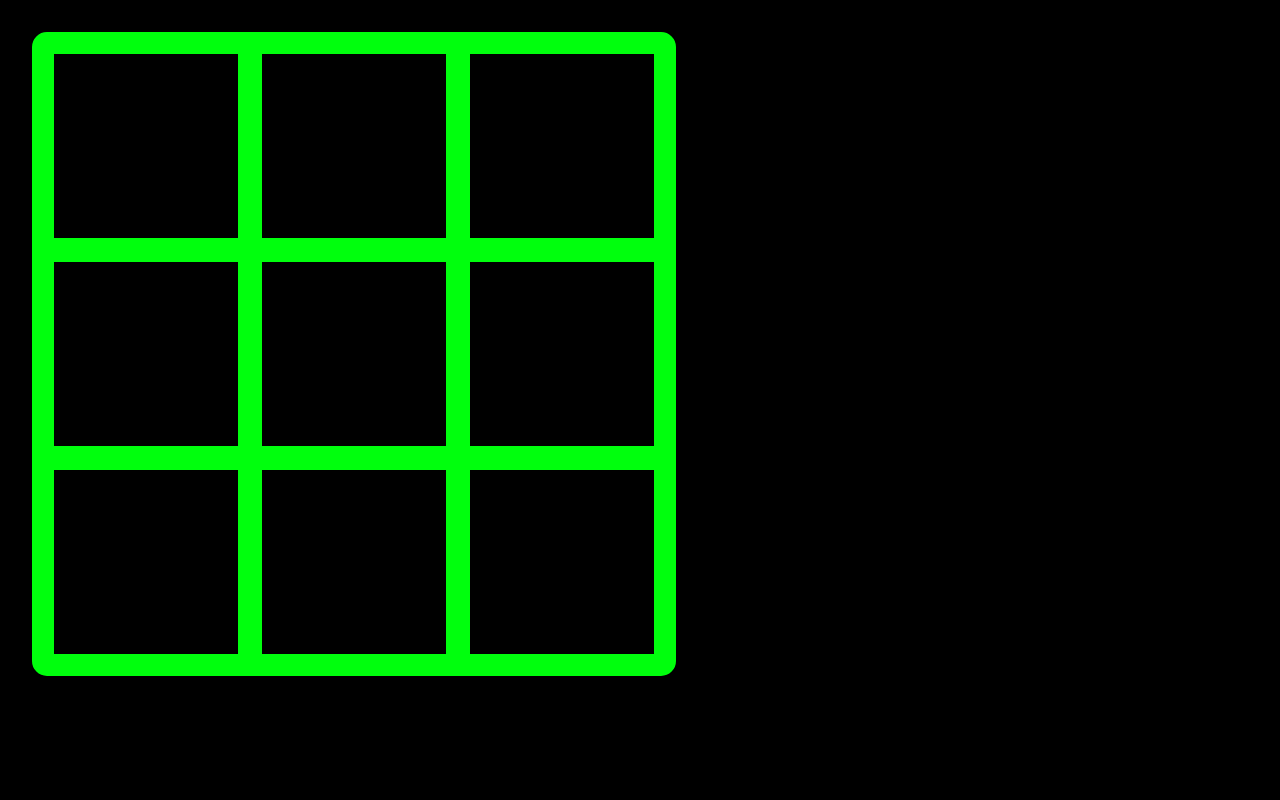
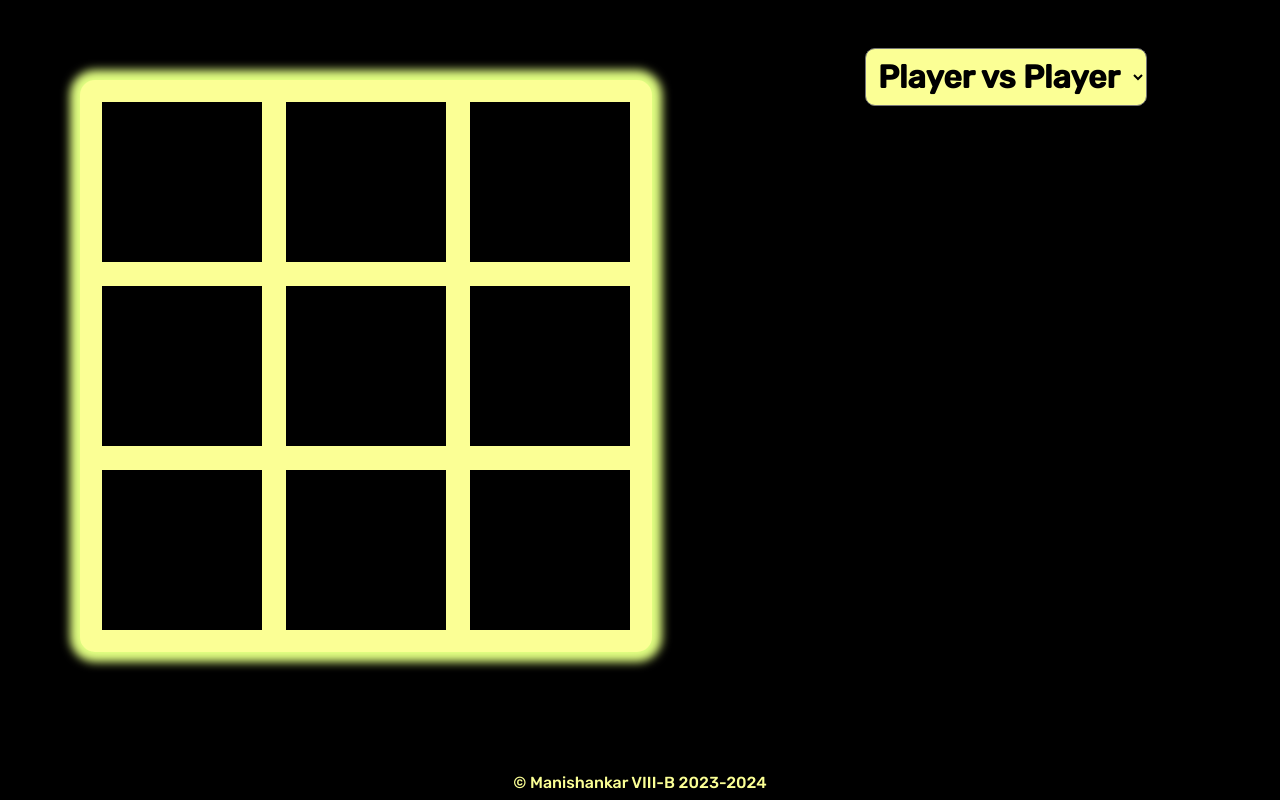
Before and after one commit to Mani-cwaf/TicTacToe, a website: page TicTacToe/dist/index.html in a window 1280 px wide. Drawn offline with Linux system fonts and the light colour scheme.

Commit message:
exported build

```diff
--- /dev/null
+++ b/TicTacToe/dist/assets/index-8ferUjMl.css
@@ -0,0 +1 @@
+@import"https://fonts.googleapis.com/css2?family=Rubik:wght@500&display=swap";:root{--contrast: rgb(251, 255, 149)}body{display:grid;margin:0;padding:0;width:100vw;background-color:#000;overflow:hidden;grid-template-columns:repeat(2,1fr);font-family:Rubik}body *{font-family:Rubik}.container{display:grid;width:fit-content;height:fit-content;margin:5rem;border:10px solid var(--contrast);border-radius:15px;background-color:var(--contrast);box-shadow:0 0 10px 10px #e2ff82;grid-template-columns:repeat(3,1fr);grid-template-rows:repeat(3,1fr)}.cell{display:flex;align-items:center;justify-content:center;width:10rem;height:10rem;margin:.75rem;padding:0;background-color:#000}.cell>img{width:9rem;height:9rem}.options{display:flex;flex-direction:column;align-items:center;width:100%}.result{height:4rem;text-align:center;font-size:3rem;color:var(--contrast)}.dropdown{background-color:var(--contrast);font-size:2rem;font-weight:750;padding:.5rem;border-radius:10px;margin-top:3rem;margin-bottom:2rem}option{font-size:2rem;font-weight:750}footer{color:var(--contrast);position:absolute;width:100vw;font-size:1rem;bottom:.5rem;text-align:center}
--- a/TicTacToe/dist/assets/index-xv66LS63.css
+++ /dev/null
@@ -1 +0,0 @@
-:root{--contrast: rgb(0, 255, 13)}body{display:flex;margin:0;padding:0;width:100vw;background-color:#000;overflow:hidden}.container{display:grid;width:fit-content;height:fit-content;margin:2rem;border:10px solid var(--contrast);border-radius:15px;background-color:var(--contrast);grid-template-columns:repeat(3,1fr);grid-template-rows:repeat(3,1fr)}.cell{width:11.5rem;height:11.5rem;margin:.75rem;padding:0;background-color:#000}.options{width:100%}.result{text-align:center;font-size:3rem;color:var(--contrast)}
--- a/TicTacToe/dist/index.html
+++ b/TicTacToe/dist/index.html
@@ -4,23 +4,28 @@
         <meta name="viewport" content="width=device-width, initial-scale=1.0">
         <link rel="icon" href="/TicTacToe/favicon.ico" type="image/x-icon" />
         <title>Tic Tac Toe</title>
-      <script type="module" crossorigin src="/TicTacToe/assets/index-NdcsEUQK.js"></script>
-      <link rel="stylesheet" crossorigin href="/TicTacToe/assets/index-xv66LS63.css">
+      <script type="module" crossorigin src="/TicTacToe/assets/index-Bn8_BOV9.js"></script>
+      <link rel="stylesheet" crossorigin href="/TicTacToe/assets/index-8ferUjMl.css">
     </head>
     <body>
         <div class="container">
-            <div class="cell"><img src=""></div>
-            <div class="cell"><img src=""></div>
-            <div class="cell"><img src=""></div>
-            <div class="cell"><img src=""></div>
-            <div class="cell"><img src=""></div>
-            <div class="cell"><img src=""></div>
-            <div class="cell"><img src=""></div>
-            <div class="cell"><img src=""></div>
-            <div class="cell"><img src=""></div>
+            <div class="cell"><img src="blank.svg"></div>
+            <div class="cell"><img src="blank.svg"></div>
+            <div class="cell"><img src="blank.svg"></div>
+            <div class="cell"><img src="blank.svg"></div>
+            <div class="cell"><img src="blank.svg"></div>
+            <div class="cell"><img src="blank.svg"></div>
+            <div class="cell"><img src="blank.svg"></div>
+            <div class="cell"><img src="blank.svg"></div>
+            <div class="cell"><img src="blank.svg"></div>
         </div>
         <div class="options">
+            <select class="dropdown">
+                <option value="player">Player vs Player</option>
+                <option value="ai">Player vs AI</option>
+            </select>
             <h1 class="result"></h1>
         </div>
+        <footer>© Manishankar VIII-B 2023-2024</footer>
     </body>
 </html>
```
Also changed, not shown: TicTacToe/dist/assets/index-Bn8_BOV9.js (added, +1 -0 lines), TicTacToe/dist/assets/index-NdcsEUQK.js (deleted, +0 -1 lines), TicTacToe/dist/blank.svg (added), TicTacToe/dist/favicon.ico.
